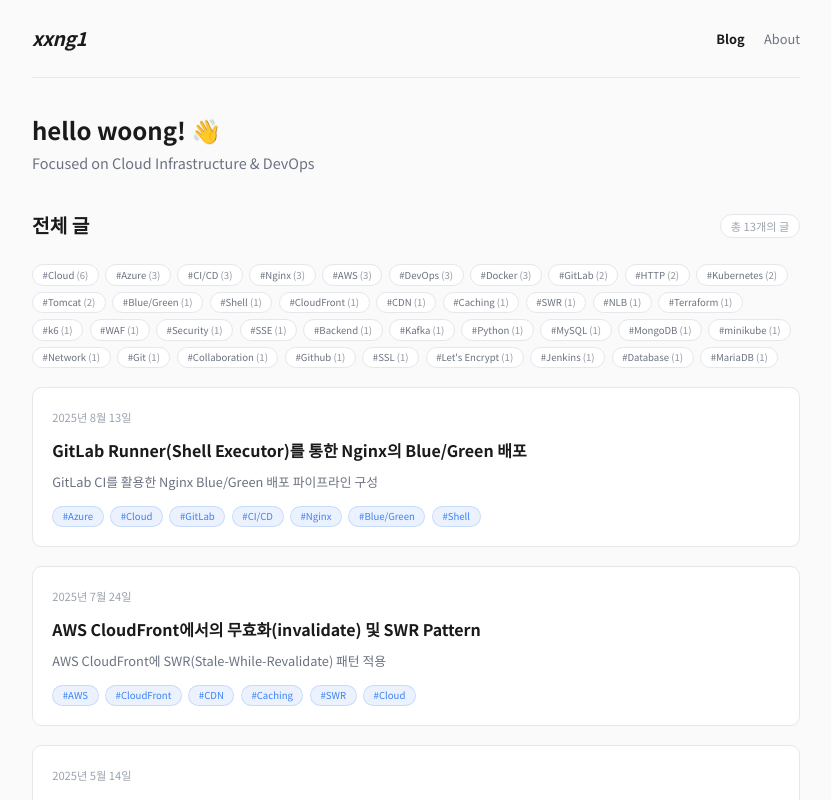
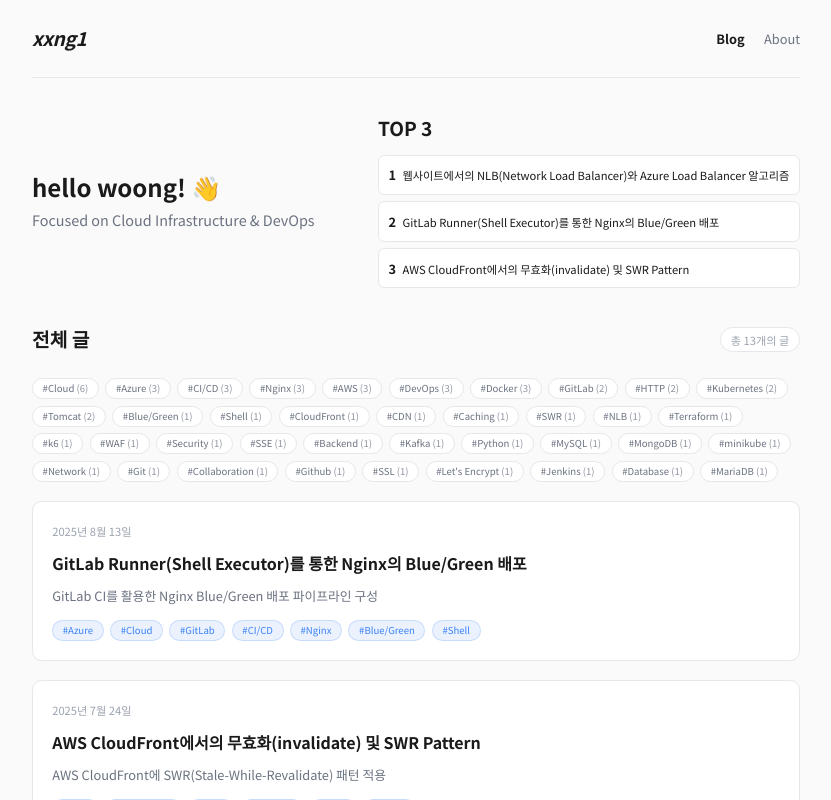
Before and after one commit to xxng1/xxng1-blog, a Next.js app: page / in a window 1280 px wide. Shown: the top 800 px of the page, without its empty margins (224-1055 px from the left). Built offline with nearby package versions, Linux system fonts and the light colour scheme.

Commit message:
feat: 추천 글 추가

```diff
--- a/src/app/page.tsx
+++ b/src/app/page.tsx
@@ -1,5 +1,5 @@
 import Link from 'next/link';
-import { getSortedPostsData, getAllTags, getPostsByTags } from '@/lib/posts';
+import { getSortedPostsData, getAllTags, getPostsByTags, getPostData } from '@/lib/posts';
 import ClientTagFilter from '@/components/client-tag-filter';
 import { Suspense } from 'react';
 
@@ -21,23 +21,40 @@ export default async function Home({ searchParams }: HomeProps) {
     ? getPostsByTags(tagParams)
     : allPostsData;
 
+  // TOP 3 추천 글 (11번, 13번, 12번 순서)
+  const featuredPostIds = ['11-nlb-on-website', '13-gitlab-nginx-bluegreen', '12-swr-pattern-cloudfront'];
+  const featuredPosts = await Promise.all(
+    featuredPostIds.map(id => getPostData(id))
+  );
+
   return (
     <div className="space-y-8">
-      {/* Hero Section with About Me Button */}
-      <section className="space-y-6 text-left mb-12">
-        <div className="flex items-center justify-between">
-          <div>
+      {/* Hero Section with TOP 3 */}
+      <section className="space-y-6 mb-12">
+        <div className="flex flex-col md:flex-row gap-8 items-center">
+          <div className="flex-1">
             <h2 className="text-3xl font-bold text-foreground mb-2">hello woong! 👋</h2>
             <p className="text-muted text-lg leading-relaxed">
               Focused on Cloud Infrastructure & DevOps
             </p>
           </div>
-          {/* <Link
-            href="/about"
-            className="px-6 py-3 bg-accent/10 text-accent rounded-lg font-medium border border-accent/20 hover:bg-accent/20 transition-colors"
-          >
-            About Me
-          </Link> */}
+
+          {/* TOP 3 추천 글 섹션 - 세로 배치 */}
+          <div className="w-full md:w-auto">
+            <h2 className="text-2xl font-bold text-foreground mb-4">TOP 3</h2>
+            <div className="flex flex-col gap-2">
+              {featuredPosts.map((post, index) => (
+                <Link key={post.id} href={`/posts/${post.id}`} className="block group">
+                  <div className="bg-card-background border border-card-border rounded-lg p-3 hover:border-accent/30 transition-colors">
+                    <div className="text-sm text-foreground hover:text-accent transition-colors">
+                      <span className="text-base font-bold mr-2">{index + 1}</span>
+                      <span>{post.title}</span>
+                    </div>
+                  </div>
+                </Link>
+              ))}
+            </div>
+          </div>
         </div>
       </section>
 
```
